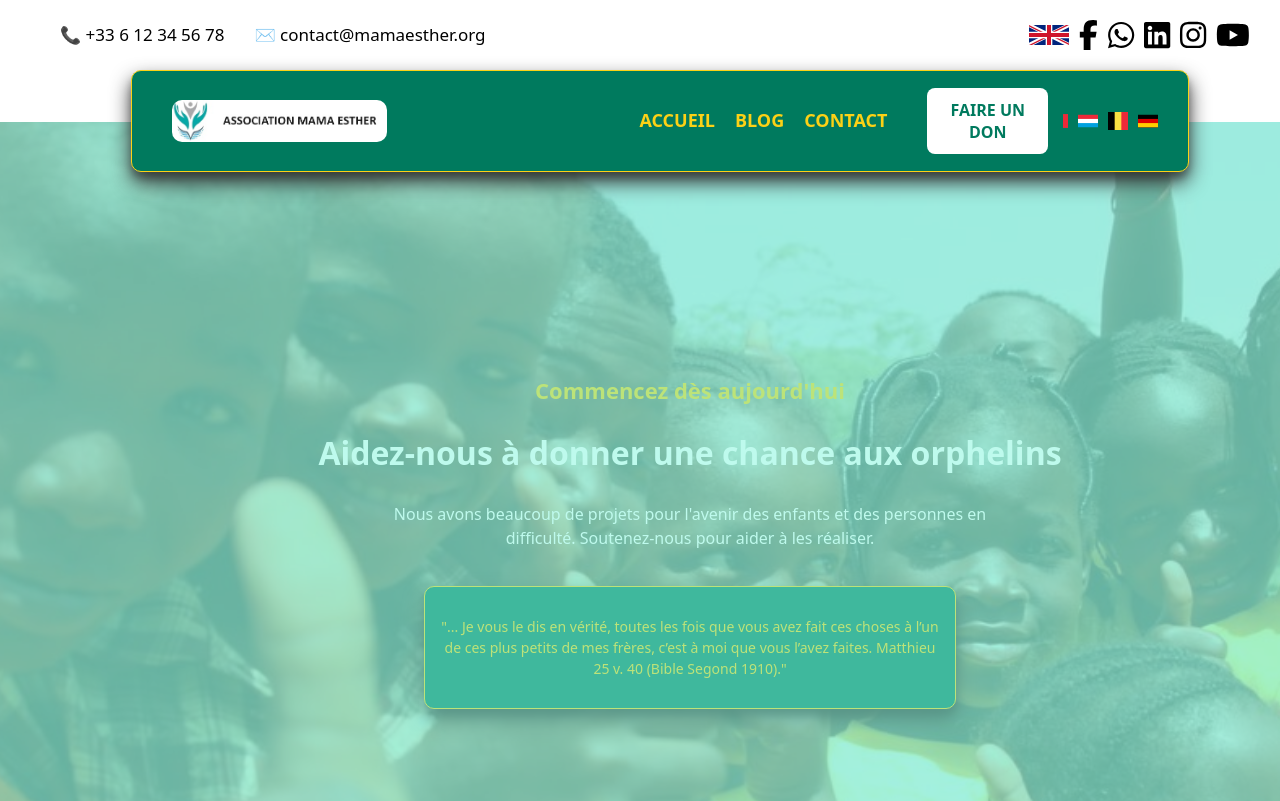
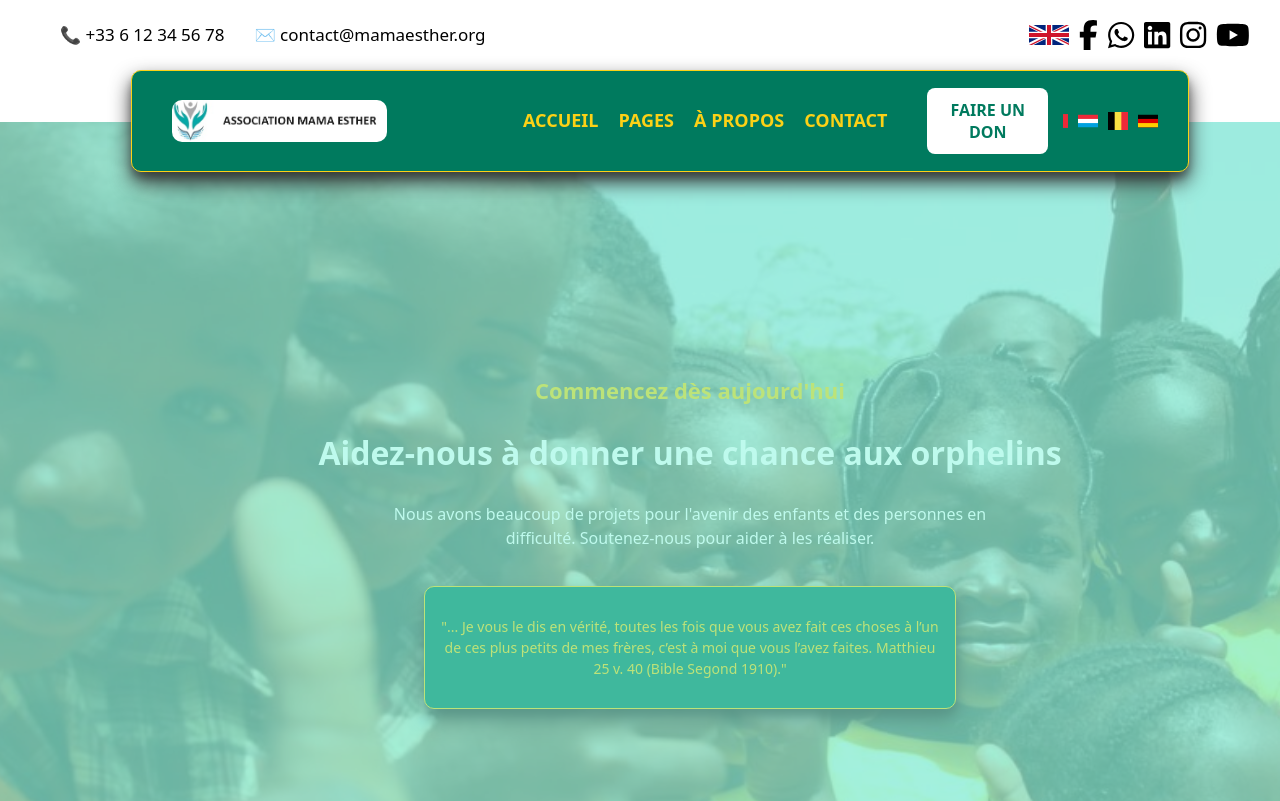
Before and after one commit to PapaG57/mama-esther-v5, a React (Vite) app: page / in a window 1280 px wide. Shown: the top 801 px of the page. Built offline with nearby package versions, Linux system fonts and the light colour scheme; some icons are missing.

Commit message:
ajout des li pages et à propos

```diff
--- a/src/components/Header.jsx
+++ b/src/components/Header.jsx
@@ -42,13 +42,16 @@ function Header() {
             <img src="/assets/logo-long.png" alt="Logo Association" />
             <ul className="nav-list">
               <li>
-                <a href="/">Accueil</a>
+                <a href="/">accueil</a>
               </li>
               <li>
-                <a href="/blog">Blog</a>
+                <a href="/pages">pages</a>
               </li>
               <li>
-                <a href="/contact">Contact</a>
+                <a href="/à propos">à propos</a>
+              </li>
+              <li>
+                <a href="/contact">contact</a>
               </li>
             </ul>
           </div>
```
